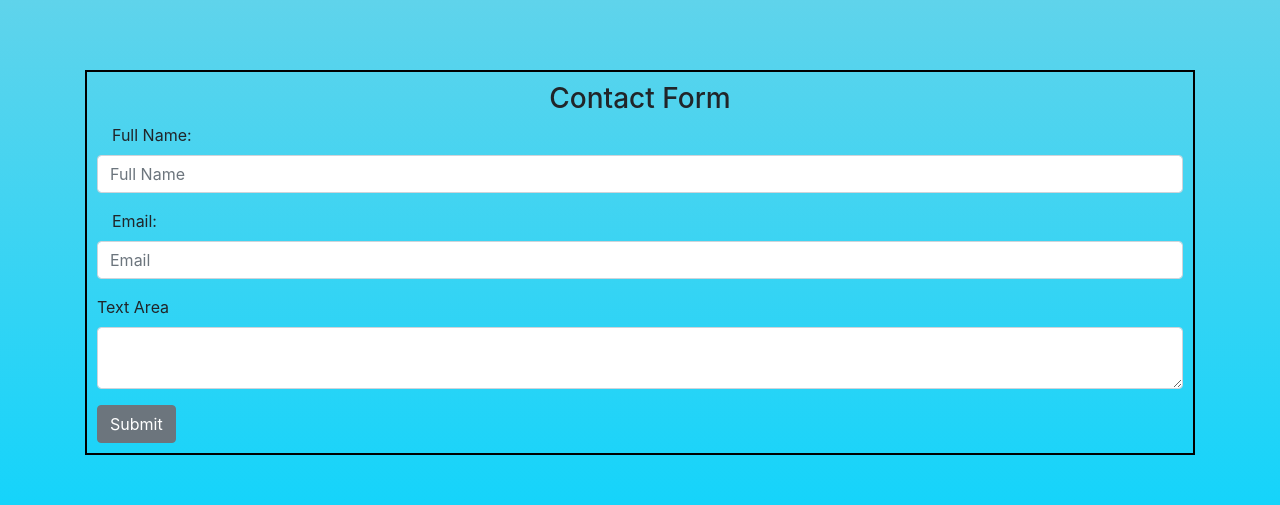
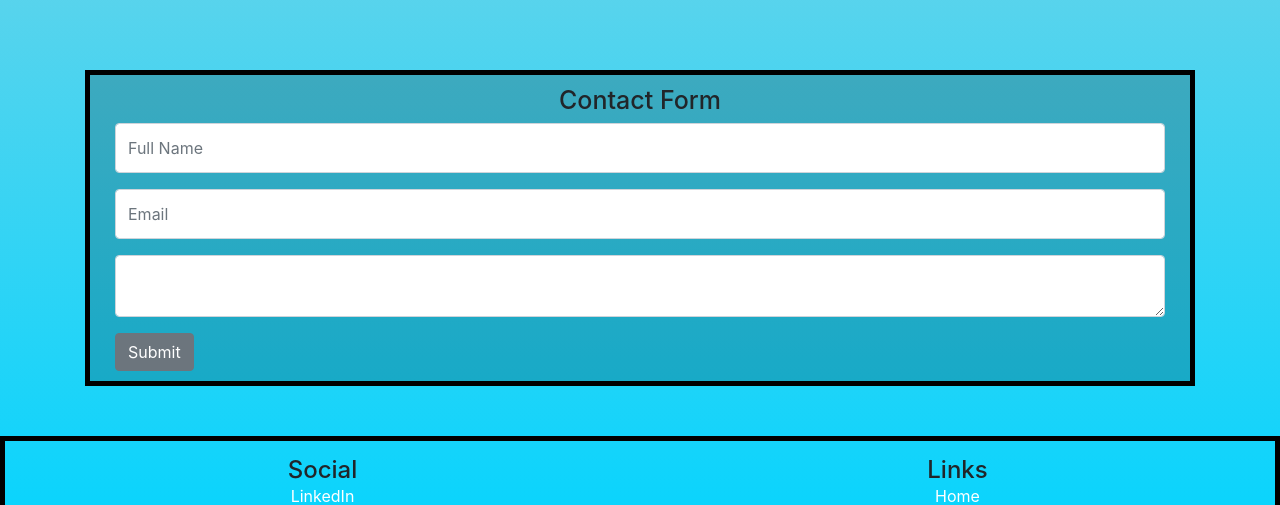
Before and after one commit to CleverOscar/Portfolio, a React (Create React App) app: page / in a window 1280 px wide. Shown: the part 1789-2294 px from the top of the page. Built offline with nearby package versions, Linux system fonts and the light colour scheme.

Commit message:
Contact Form Styles

```diff
--- a/src/index.css
+++ b/src/index.css
@@ -28,24 +28,6 @@ code {
   border-style: double;
 }
 
-/* Contact Form Stlyes */
-
-.contact_form {
-  border: 2px solid black;
-  width: auto;
-  margin-top: 75px;
-  padding: 10px;
-}
-
-.contact_title {
-  text-align: center;
-}
-
-.title {
-  text-align: center;
-  font-style: italic;
-}
-
 /*
  color Pallete
 
--- a/src/views/Contact/Contact.js
+++ b/src/views/Contact/Contact.js
@@ -1,6 +1,7 @@
 import React from 'react';
 
 import {Row, Col, Form, Button, FormGroup, Label, Input} from 'reactstrap';
+import './contact.css';
 
 
 const ContactForm =  (props) => (
@@ -9,25 +10,22 @@ const ContactForm =  (props) => (
         <Form>
         <FormGroup>
             <Col>
-                <Label>
-                    Full Name:
-                </Label>
+                <Input type="text" placeholder="Full Name" />
             </Col>
-            <Input type="text" placeholder="Full Name" />
         </FormGroup>
         <FormGroup>
             <Col>
-                <Label>
-                    Email:
-                </Label>
+                <Input type="email" placeholder="Email" />
             </Col>
-            <Input type="email" placeholder="Email" />
         </FormGroup>
         <FormGroup>
-            <Label for="exampleText">Text Area</Label>
-            <Input type="textarea" name="text" id="exampleText" />
+            <Col>
+                <Input type="textarea" name="text" id="exampleText" />
+            </Col>
         </FormGroup>
-        <Button>Submit</Button>
+        <Col>
+            <Button>Submit</Button>
+        </Col>
         </Form>
     </div>
 )
--- /dev/null
+++ b/src/views/Contact/contact.css
@@ -0,0 +1,23 @@
+/* Contact Form Stlyes */
+
+.contact_form {
+    border: 5px solid black;
+    width: auto;
+    margin-top: 75px;
+    padding: 10px;
+    background-color: rgba(0,0,0,0.2);
+}
+
+.contact_title {
+    text-align: center;
+    font-size: 25px;
+}
+
+.title {
+    text-align: center;
+    font-style: italic;
+}
+
+input.form-control {
+    height: 50px;
+}
```
